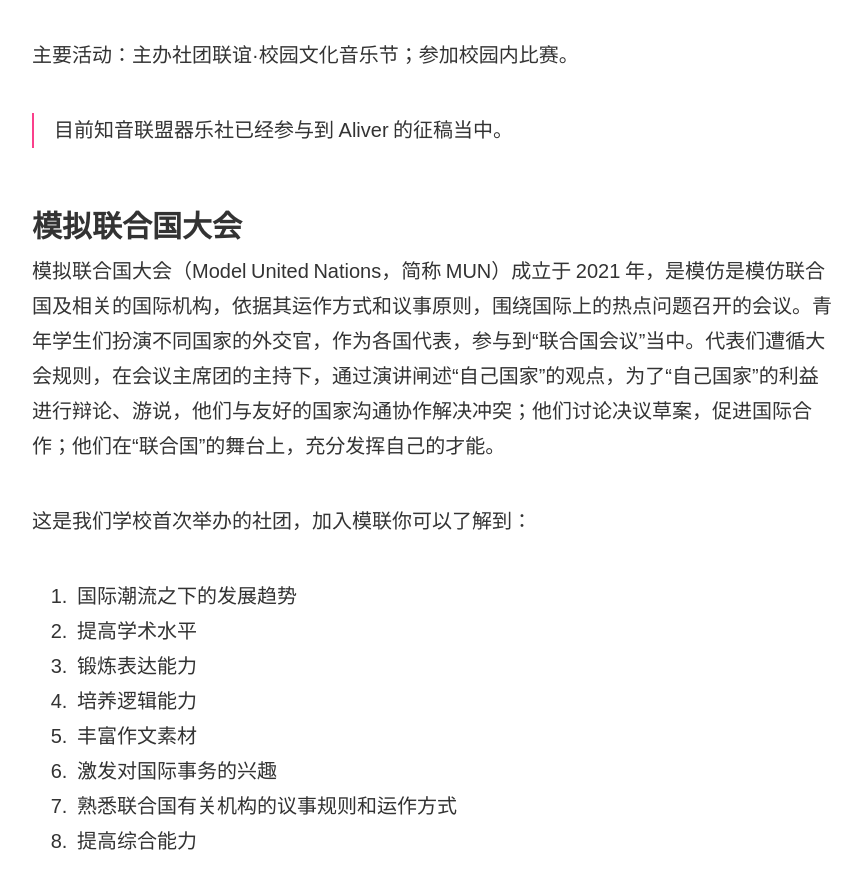
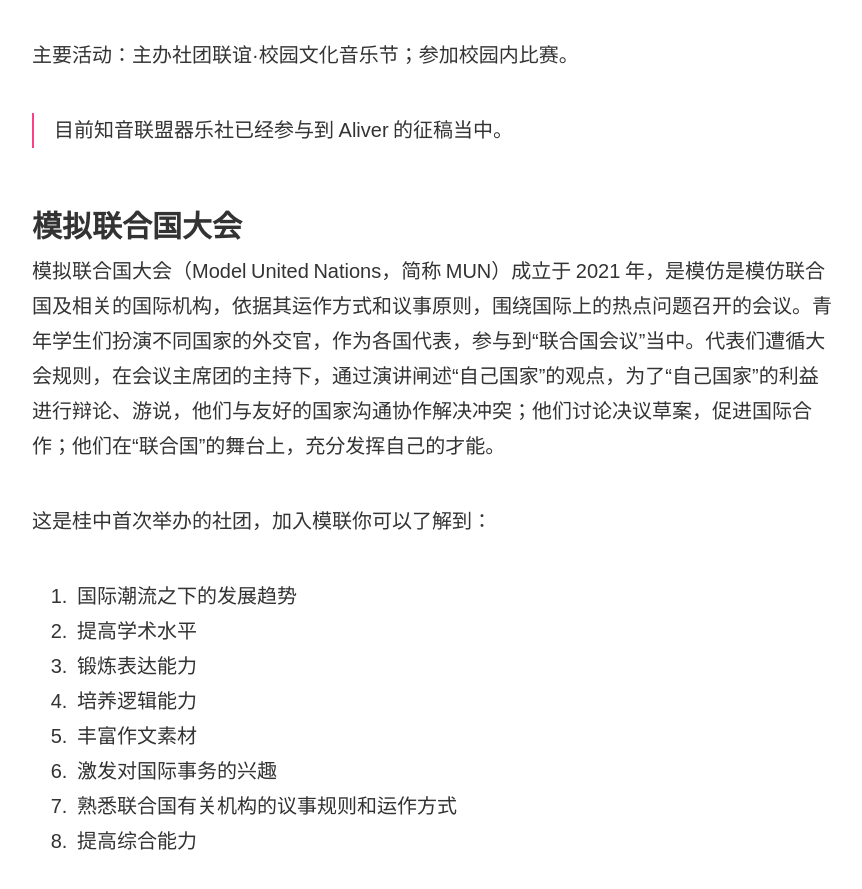
Before and after one commit to devswork-glzx/aliver, a Jekyll site: the page built from _posts/2022-01-15-meet-our-clubs-in-guilin-middle-school.md, in a window 1280 px wide and 900 px high, scrolled down 4747 px. Shown: the top 889 px of the window, without its empty margins (208-1070 px from the left). Built offline with Jekyll 4.4.1, drawn with Linux system fonts in a browser that asks for light colours; our own code applies the rules of GitHub Pages for plain Markdown files.

Commit message:
wasting my time lul

```diff
--- a/_posts/2022-01-15-meet-our-clubs-in-guilin-middle-school.md
+++ b/_posts/2022-01-15-meet-our-clubs-in-guilin-middle-school.md
@@ -119,10 +119,9 @@ TO 乐队是桂中的音乐类社团之一，内含主唱、电子琴手、吉
 
 ## 模拟联合国大会
 
-模拟联合国大会（Model United Nations，简称 MUN）成立于 2021 年，是模仿是模仿联合国及相关的国际机构，依据其运作方式和议事原则，围绕国际上的热点问题召开的会议。青年学生们扮演不同国家的外交官，作为各国代表，参与到“联合国会议”当中。代表们遭循大
-会规则，在会议主席团的主持下，通过演讲闸述“自己国家”的观点，为了“自己国家”的利益进行辩论、游说，他们与友好的国家沟通协作解决冲突；他们讨论决议草案，促进国际合作；他们在“联合国”的舞台上，充分发挥自己的才能。
+模拟联合国大会（Model United Nations，简称 MUN）成立于 2021 年，是模仿是模仿联合国及相关的国际机构，依据其运作方式和议事原则，围绕国际上的热点问题召开的会议。青年学生们扮演不同国家的外交官，作为各国代表，参与到“联合国会议”当中。代表们遭循大会规则，在会议主席团的主持下，通过演讲闸述“自己国家”的观点，为了“自己国家”的利益进行辩论、游说，他们与友好的国家沟通协作解决冲突；他们讨论决议草案，促进国际合作；他们在“联合国”的舞台上，充分发挥自己的才能。
 
-这是我们学校首次举办的社团，加入模联你可以了解到：
+这是桂中首次举办的社团，加入模联你可以了解到：
 
 1. 国际潮流之下的发展趋势
 1. 提高学术水平
```
Also changed, not shown: _posts/2021-11-14-helloworld.md (+1 -1 lines), _posts/2021-12-02-aliver-logo-design.md (+1 -1 lines).
